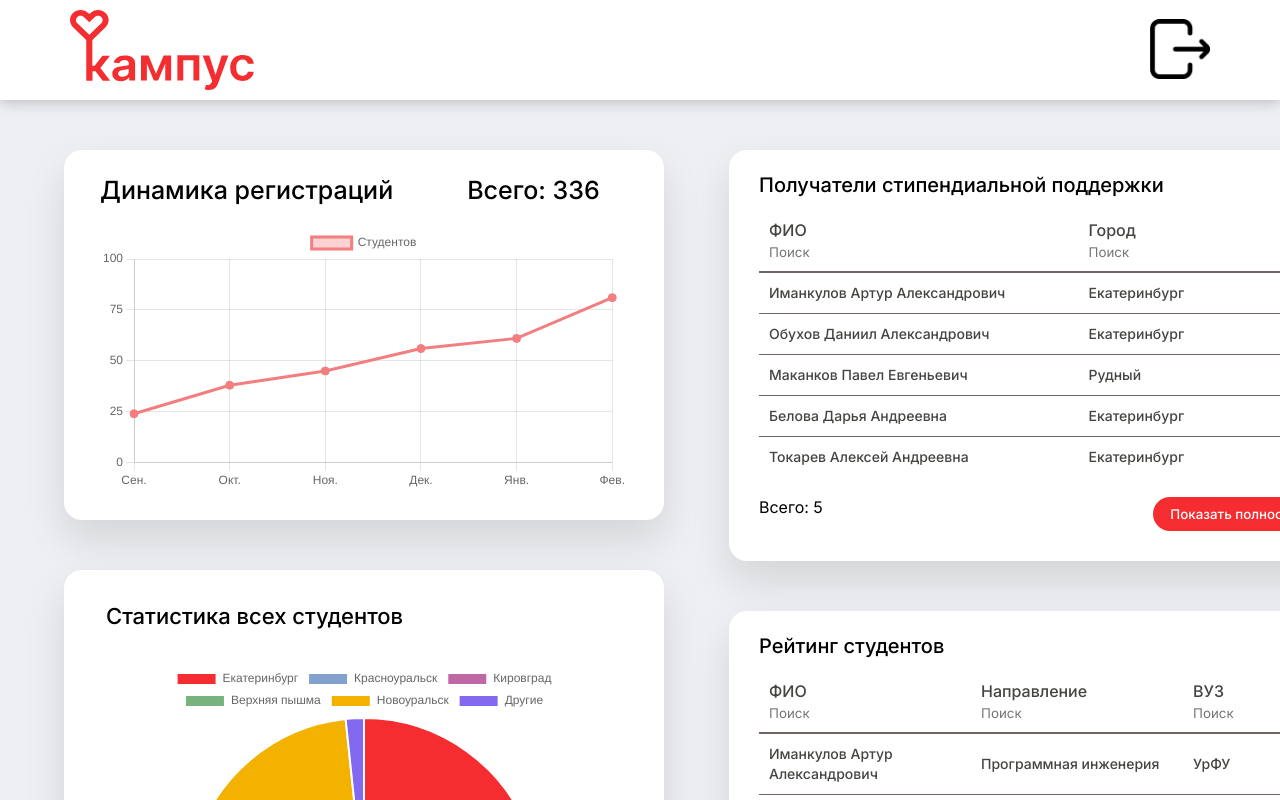
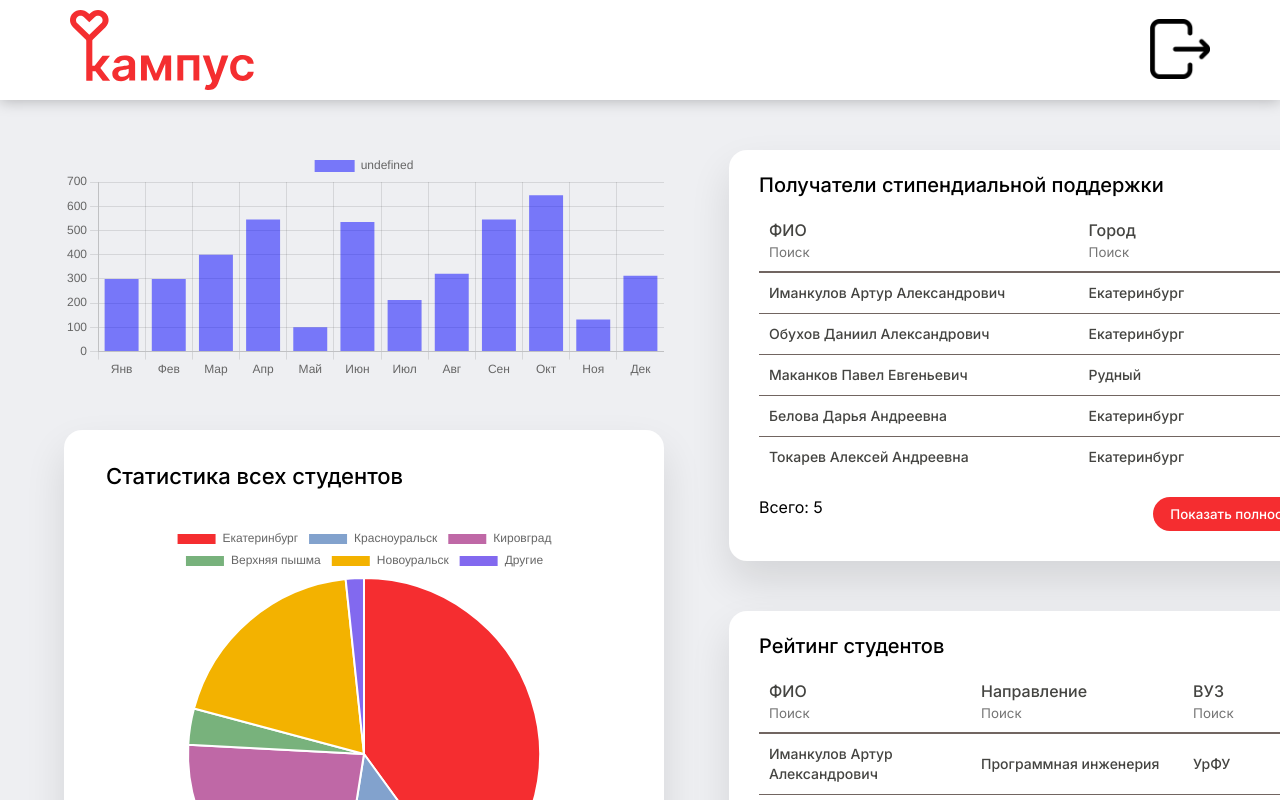
Before and after one commit to at3rasu/summer-practice, a React (Create React App) app in the folder client/: page /Statistics in a window 1280 px wide. Shown: the top 800 px of the page. Built offline with nearby package versions, Linux system fonts and the light colour scheme.

Commit message:
add chart statistic

```diff
--- a/client/src/components/charts/ChartCity.jsx
+++ b/client/src/components/charts/ChartCity.jsx
@@ -6,14 +6,14 @@ import {
     PieController,
     ArcElement,
     Title,
-    Legend
+    // Legend
 }from 'chart.js'
 
 ChartJS.register(
     PieController,
     ArcElement,
     Title,
-    Legend
+    // Legend
 )
 
 export const ChartCity = () =>{
@@ -28,10 +28,10 @@ export const ChartCity = () =>{
       })
 
     const options = {
-        legend: {
-            display: true,
-            position: "left"
-        },
+        // legend: {
+        //     display: true,
+        //     position: "left"
+        // },
         borderColor: 'white',
         pointBorderColor: 'red',
         pointRadius: 5,
--- a/client/src/components/charts/ChartRegister.jsx
+++ b/client/src/components/charts/ChartRegister.jsx
@@ -1,52 +1,47 @@
-import { Line } from 'react-chartjs-2'
-import styles from './ChartRegister.module.css'
+import React from 'react';
 import {
-    Chart as ChartJS,
-    LineElement,
+  Chart as ChartJS,
+  CategoryScale,
+  LinearScale,
+  BarElement,
+  Title,
+  Tooltip,
+  Legend,
+} from 'chart.js';
+import { Bar } from 'react-chartjs-2';
+
+ChartJS.register(
     CategoryScale,
     LinearScale,
-    PointElement
-}from 'chart.js'
+    BarElement,
+    Title,
+    Tooltip,
+    Legend
+  );
 
-ChartJS.register(
-    LineElement,
-    CategoryScale,
-    LinearScale,
-    PointElement
-)
+export const ChartRegister = () => {
+  const barChartData = {
+    labels: [ "Янв", "Фев", "Мар", "Апр", "Май", "Июн", "Июл", "Авг", "Сен", "Окт", "Ноя", "Дек"],
+    datasets: [
+      {
+        data: [300, 300, 400, 545, 100, 535, 213, 321, 545, 645, 133, 313],
+        borderColor: "#3333ff",
+        backgroundColor: "rgba(0, 0, 255, 0.5)",
+        fill: true
+      },
+    ]
+  };
 
-export const ChartRegister = () =>{
-    const data = {
-        labels: ["Сен.", "Окт.", "Ноя.", "Дек.", "Янв.", "Фев."],
-        datasets: [{
-            label: "Студентов",
-            data: [ 24, 38, 45, 56, 61, 81, 91],
-            backgroundColor: 'rgba(245, 45, 48, 0.21)'
-        }]
-    }
-    const options = {
-        borderColor: '#F27E80',
-        pointBorderColor: '#F27E80',
-        pointRadius: 4,
-        pointBackgroundColor: '#F27E80',
-        scales: {
-            y: {
-                ticks: {
-                    stepSize: 25
-                }
-            }
-        }
-    }
-
-    return(
-        <div className={styles.box}>
-            <span className={styles.title}>
-                <h1>Динамика регистраций</h1>
-                <h1>Всего: 336</h1>
-            </span>
-            <div className={styles.chart}>
-                <Line data={data} options={options} ></Line>
-            </div>
-        </div>
-    )
-}
+  const barChart = (
+    <Bar
+      type="bar"
+      width={130}
+      height={50}
+      options={{
+        responsive: true
+      }}
+      data={barChartData}
+    />
+  );
+  return barChart;
+};
--- a/client/src/pages/auth/SingInAdmin.module.css
+++ b/client/src/pages/auth/SingInAdmin.module.css
@@ -9,8 +9,8 @@
     display: flex;
     flex-direction: column;
     gap: 50px;
-    width: 600px;
-    padding: 50px;
+    width: 650px;
+    padding: 0 80px;
 }
 
 .form img{
```
